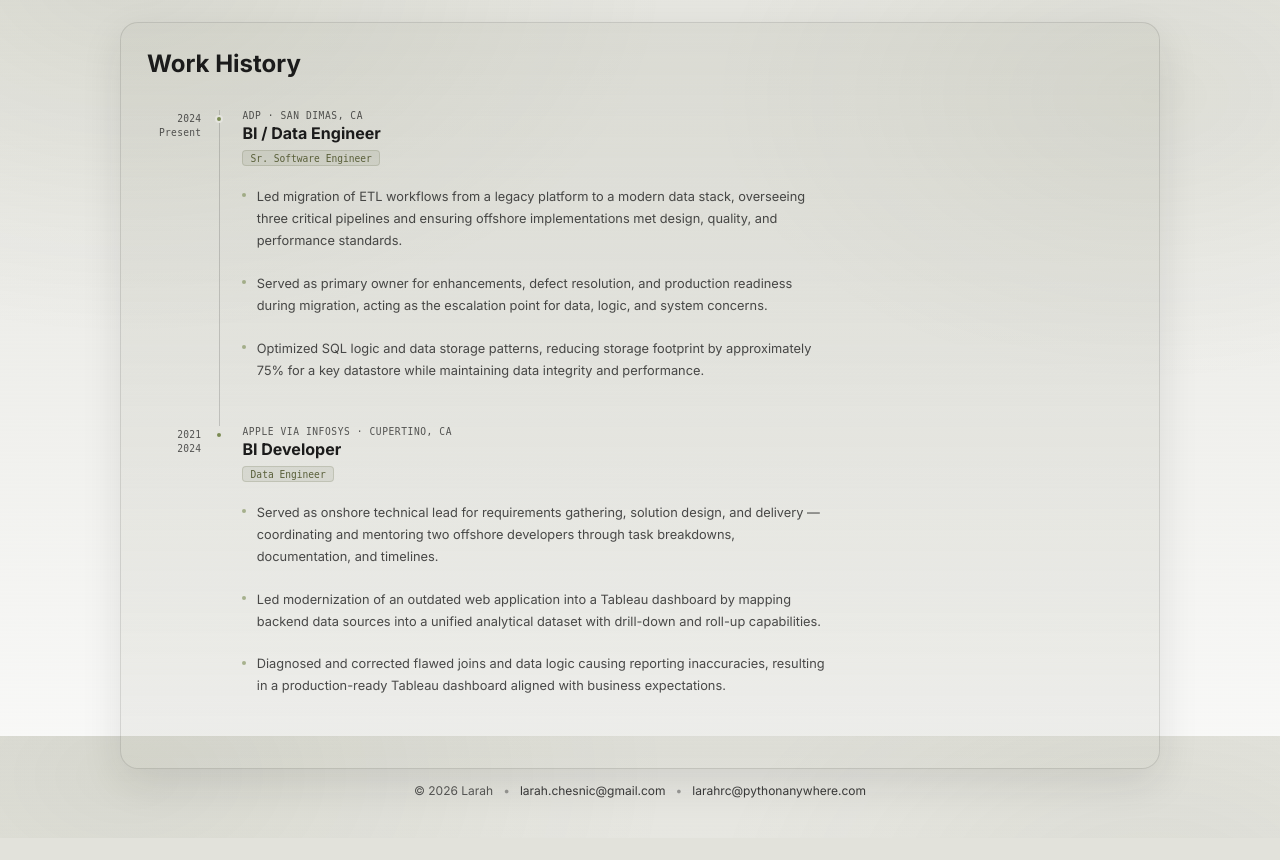
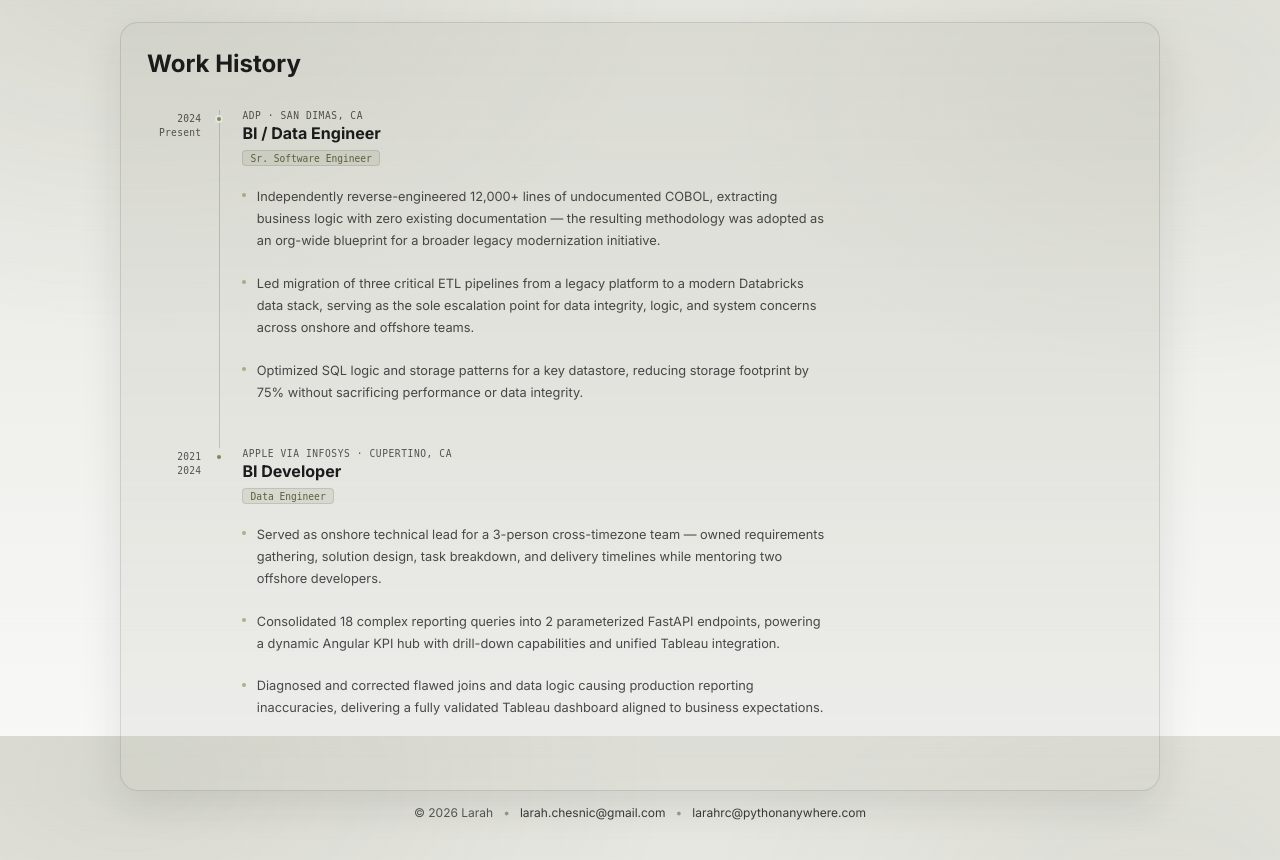
Before and after one commit to lchesn2/portfo, a Flask app: page /work in a window 1280 px wide. Shown: the part 64-924 px from the top of the page. Before the commit the page ends 873 px from the top, so only its background shows below. Run offline with Flask 3, Linux system fonts and the light colour scheme.

Commit message:
update content

```diff
--- a/templates/work.html
+++ b/templates/work.html
@@ -18,9 +18,9 @@
       <div class="tl-role">BI / Data Engineer</div>
       <span class="tl-tag">Sr. Software Engineer</span>
       <ul class="tl-bullets">
-        <li>Led migration of ETL workflows from a legacy platform to a modern data stack, overseeing three critical pipelines and ensuring offshore implementations met design, quality, and performance standards.</li>
-        <li>Served as primary owner for enhancements, defect resolution, and production readiness during migration, acting as the escalation point for data, logic, and system concerns.</li>
-        <li>Optimized SQL logic and data storage patterns, reducing storage footprint by approximately 75% for a key datastore while maintaining data integrity and performance.</li>
+        <li>Independently reverse-engineered 12,000+ lines of undocumented COBOL, extracting business logic with zero existing documentation — the resulting methodology was adopted as an org-wide blueprint for a broader legacy modernization initiative.</li>
+        <li>Led migration of three critical ETL pipelines from a legacy platform to a modern Databricks data stack, serving as the sole escalation point for data integrity, logic, and system concerns across onshore and offshore teams.</li>
+        <li>Optimized SQL logic and storage patterns for a key datastore, reducing storage footprint by 75% without sacrificing performance or data integrity.</li>
       </ul>
     </div>
   </div>
@@ -34,9 +34,9 @@
       <div class="tl-role">BI Developer</div>
       <span class="tl-tag">Data Engineer</span>
       <ul class="tl-bullets">
-        <li>Served as onshore technical lead for requirements gathering, solution design, and delivery — coordinating and mentoring two offshore developers through task breakdowns, documentation, and timelines.</li>
-        <li>Led modernization of an outdated web application into a Tableau dashboard by mapping backend data sources into a unified analytical dataset with drill-down and roll-up capabilities.</li>
-        <li>Diagnosed and corrected flawed joins and data logic causing reporting inaccuracies, resulting in a production-ready Tableau dashboard aligned with business expectations.</li>
+        <li>Served as onshore technical lead for a 3-person cross-timezone team — owned requirements gathering, solution design, task breakdown, and delivery timelines while mentoring two offshore developers.</li>
+        <li>Consolidated 18 complex reporting queries into 2 parameterized FastAPI endpoints, powering a dynamic Angular KPI hub with drill-down capabilities and unified Tableau integration.</li>
+        <li>Diagnosed and corrected flawed joins and data logic causing production reporting inaccuracies, delivering a fully validated Tableau dashboard aligned to business expectations.</li>
       </ul>
     </div>
   </div>
```
